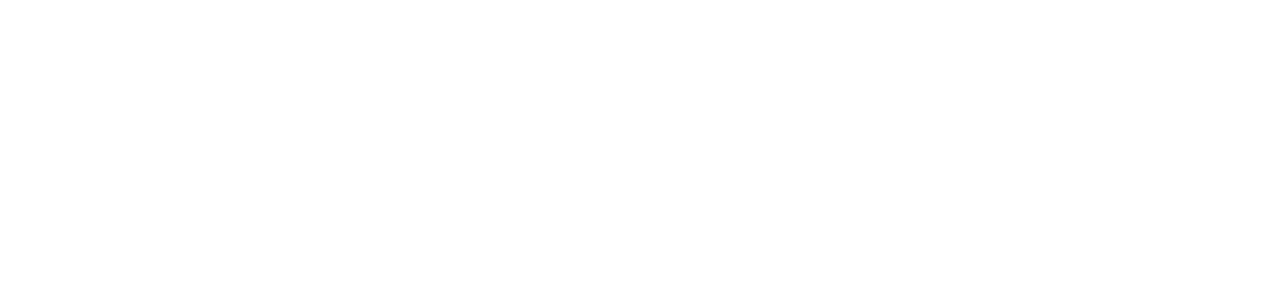
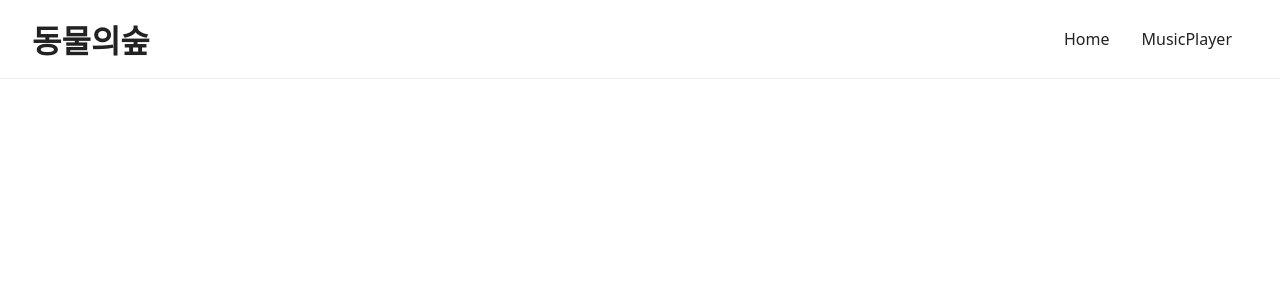
Before and after one commit to hy0ni/ACNH, a React (Create React App) app: page /villager in a window 1280 px wide. Before the commit this address had no page. Shown: the top 300 px of the page. Built offline with nearby package versions, Linux system fonts and the light colour scheme.

Commit message:
header 추가

```diff
--- a/src/App.js
+++ b/src/App.js
@@ -5,12 +5,16 @@
   Route,
 } from "react-router-dom";
 import Home from './page/Home';
+import MusicPlayer from './page/MusicPlayer';
+import Header from './component/Header';
 
 function App() {
   return (
     <Router>
+      <Header />
       <Routes>
         <Route path='/' element={<Home />} />
+        <Route path='/music' element={<MusicPlayer />} />
       </Routes>
     </Router>
   )
--- /dev/null
+++ b/src/component/Header.js
@@ -0,0 +1,15 @@
+import { Link } from "react-router-dom";
+import '../css/Header.css';
+
+function Header() {
+  return (
+    <header className="header">
+      <h1>동물의숲</h1>
+      <nav>
+        <Link to="/">Home</Link>
+        <Link to="/music">MusicPlayer</Link>
+      </nav>
+    </header>
+  )
+}
+export default Header;
--- a/src/css/App.css
+++ b/src/css/App.css
@@ -6,11 +6,17 @@
 body {
   font-size: 1rem;
   font-family: system-ui, -apple-system, BlinkMacSystemFont, 'Segoe UI', Roboto, Oxygen, Ubuntu, Cantarell, 'Open Sans', 'Helvetica Neue', sans-serif;
+  color: #222;
 }
 
 ol,
 ul {
   list-style: none;
+}
+
+a {
+  color: inherit;
+  text-decoration: none;
 }
 
 .container {
--- /dev/null
+++ b/src/css/Header.css
@@ -0,0 +1,18 @@
+.header {
+  display: flex;
+  align-items: center;
+  justify-content: center;
+  padding: 1rem 2rem;
+  margin-bottom: 1rem;
+  border-bottom: 1px solid #eee;
+}
+
+.header h1 {
+  margin-right: auto;
+  font-size: 2rem;
+}
+
+.header nav a {
+  padding: 1rem;
+  font-size: 1rem;
+}
--- a/src/page/Home.js
+++ b/src/page/Home.js
@@ -62,7 +62,6 @@
 
   return (
     <div className='container'>
-      <h1>동물의 숲</h1>
       <div className="species-selector">
         <select
           value={selectedSpecies}
```
